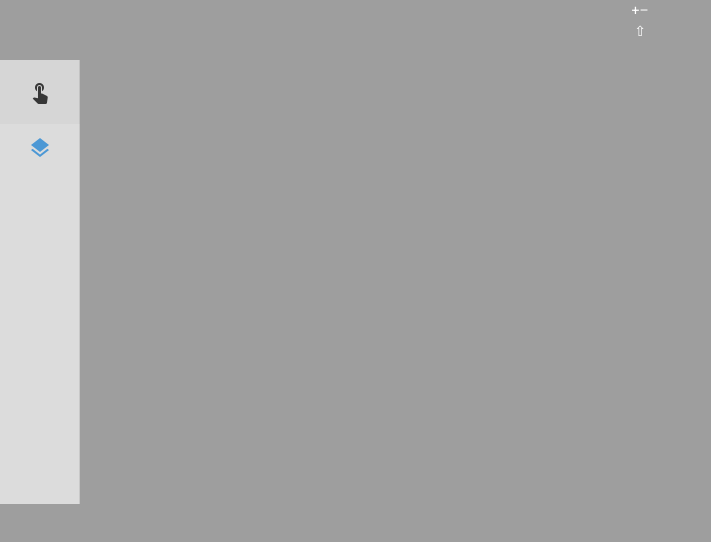
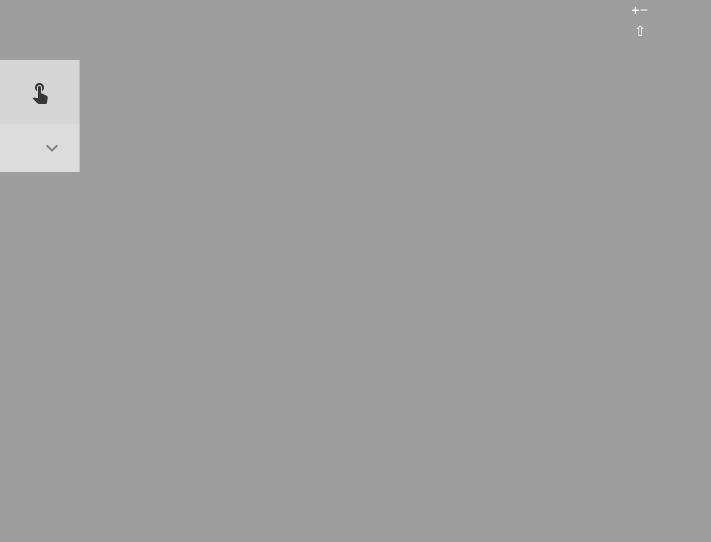
Before and after one commit to adeazevedo/hyper_visuanalizer, a Vue app: page / in a window 1280 px wide. Shown: the top 542 px of the page, without its empty margins (0-711 px from the left). Built offline with nearby package versions, Linux system fonts and the light colour scheme.

Commit message:
basic-list-radiobutton now working

```diff
--- a/src/components/basic/BasicListRadioButton.vue
+++ b/src/components/basic/BasicListRadioButton.vue
@@ -1,7 +1,7 @@
 <template>
-      <v-list class="pa-0" :prepend-icon="iscollapsed?more_vert:dashboard" no-action>
-
-        <v-list-tile>
+  <v-list class="pa-0">
+    <v-list-group no-action>
+        <v-list-tile slot="activator">
             <v-list-tile-avatar>
               <v-icon color=blue>{{icon_name}}</v-icon>
             </v-list-tile-avatar>
@@ -9,22 +9,15 @@
               <v-list-tile-title>{{title}}</v-list-tile-title>
             </v-list-tile-content>
         </v-list-tile>
+        <v-radio-group :mandatory="true" @change="onChange" v-model="selectedItem">
+              <v-list-tile v-for="(item, index) in items" :key="item.name" >
                   <v-list-tile-content>
-
-            <v-radio-group :mandatory="true" @change="onChange" v-model="selectedItem" slot="activator" >
-               <template v-for="(item, index) in items">
-                  <v-list-tile>
-                     <v-list-tile-action>
-                        <v-radio :value="item" :key="index" ></v-radio>
-                     </v-list-tile-action>
-                     <v-list-tile-content>
-                        <v-list-tile-title>{{ item.name }}</v-list-tile-title>
+                    <v-list-tile-title><v-radio :value="item" :label="item.name" ></v-radio> </v-list-tile-title>
                 </v-list-tile-content>
               </v-list-tile>
-               </template>
         </v-radio-group>
 
-        </v-list-tile-content>
+    </v-list-group>
 
 </v-list>
 </template>
```
Lines whose indentation alone changed are shown as unchanged.
